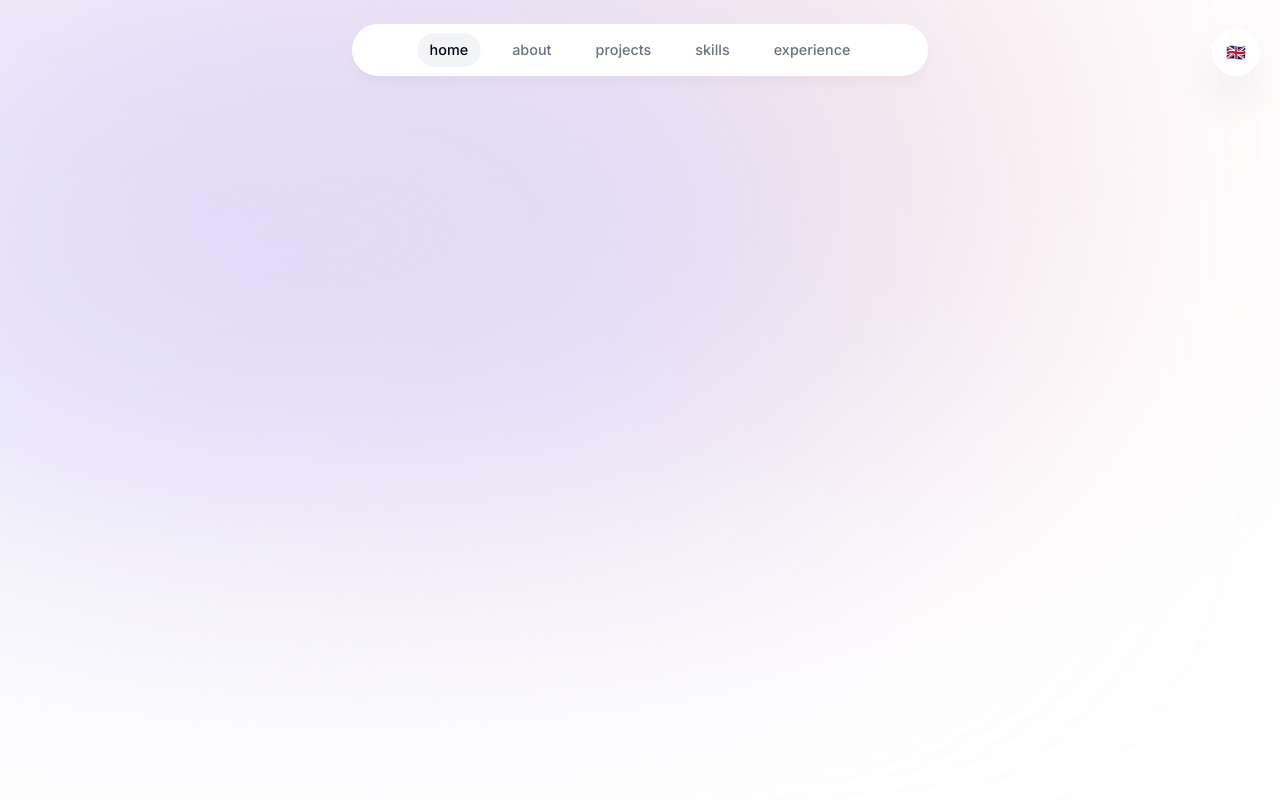
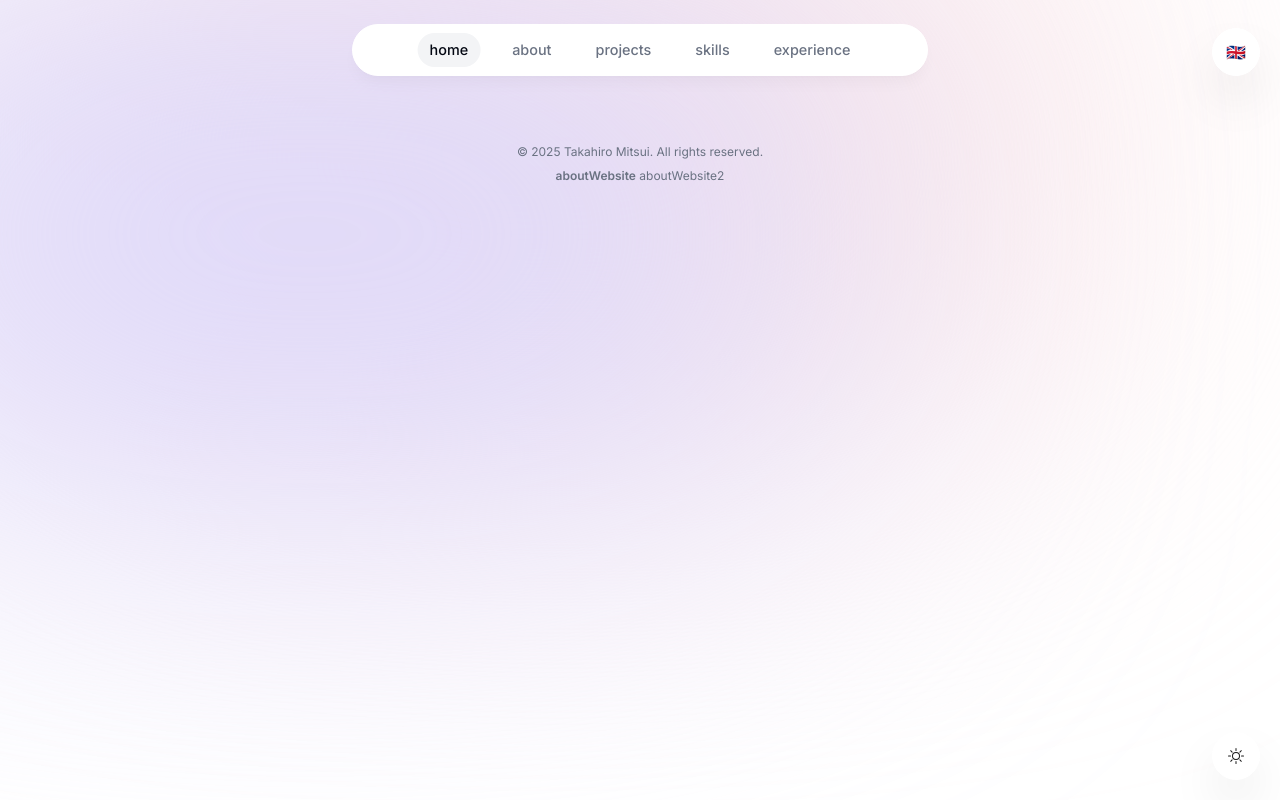
Before and after one commit to takahiromitsui/portfolio-website, a Next.js app: page / in a window 1280 px wide. Built offline with nearby package versions, Linux system fonts and the light colour scheme; what i18next-resources-to-backend would draw is missing.

Commit message:
chore: re-create footer and theme-switcher

```diff
--- a/app/layout.tsx
+++ b/app/layout.tsx
@@ -6,8 +6,8 @@ import "./globals.css";
 import { Inter } from "next/font/google";
 import ActiveSectionProvider from "@/context/active-section-context";
 import LanguageSwitcher from "@/components/language-switcher";
-// import Footer from "@/components/footer";
-// import ThemeSwitch from "@/components/theme-switch";
+import Footer from "@/components/footer";
+import ThemeSwitch from "@/components/theme-switch";
 
 const inter = Inter({ subsets: ["latin"] });
 
@@ -33,12 +33,7 @@ export default async function RootLayout({
   const { lng } = await params;
 
   return (
-    <html
-      lang={lng}
-      dir={dir(lng)}
-      className="scroll-smooth!"
-      // suppressHydrationWarning
-    >
+    <html lang={lng} dir={dir(lng)} className="scroll-smooth!">
       <body
         className={`${inter.className} bg-gray-50 text-gray-950 relative pt-28 sm:pt-36 dark:bg-gray-900 dark:text-gray-50 dark:text-opacity-90`}
       >
@@ -49,11 +44,8 @@ export default async function RootLayout({
             <LanguageSwitcher params={{ lng }} />
             <Header params={{ lng }} />
             {children}
-            {/*
-
             <Footer params={{ lng }} />
             <ThemeSwitch />
-         */}
           </ActiveSectionProvider>
         </ThemeContextProvider>
       </body>
--- /dev/null
+++ b/components/footer.tsx
@@ -0,0 +1,21 @@
+"use client";
+import { useTranslation } from "@/i18n/client";
+
+export default function Footer({
+  params: { lng },
+}: {
+  params: { lng: string };
+}) {
+  const { t } = useTranslation(lng, "footer");
+  return (
+    <footer className="mb-10 px-4 text-center text-gray-500">
+      <small className="mb-2 block text-xs">
+        &copy; 2025 Takahiro Mitsui. All rights reserved.
+      </small>
+      <p className="text-xs">
+        <span className="font-semibold">{t("aboutWebsite")}</span>{" "}
+        {t("aboutWebsite2")}
+      </p>
+    </footer>
+  );
+}
--- /dev/null
+++ b/components/theme-switch.tsx
@@ -0,0 +1,37 @@
+"use client";
+
+import { useTheme } from "@/context/theme-context";
+import { BsMoon, BsSun } from "react-icons/bs";
+import { useEffect, useState, startTransition } from "react";
+
+export default function ThemeSwitch() {
+  const { theme, toggleTheme } = useTheme();
+  const [mounted, setMounted] = useState(false);
+
+  // This pattern is recommended by React/Next.js to prevent hydration mismatches
+  useEffect(() => {
+    startTransition(() => {
+      setMounted(true);
+    });
+  }, []);
+
+  if (!mounted) {
+    return (
+      <button
+        className="fixed bottom-5 right-5 bg-white w-12 h-12 bg-opacity-80 backdrop-blur-sm border border-white border-opacity-40 shadow-2xl rounded-full flex items-center justify-center hover:scale-[1.15] active:scale-105 transition-all dark:bg-gray-950"
+        disabled
+      >
+        <div className="w-5 h-5" />
+      </button>
+    );
+  }
+
+  return (
+    <button
+      className="fixed bottom-5 right-5 bg-white w-12 h-12 bg-opacity-80 backdrop-blur-sm border border-white border-opacity-40 shadow-2xl rounded-full flex items-center justify-center hover:scale-[1.15] active:scale-105 transition-all dark:bg-gray-950"
+      onClick={toggleTheme}
+    >
+      {theme === "light" ? <BsSun /> : <BsMoon />}
+    </button>
+  );
+}
```
